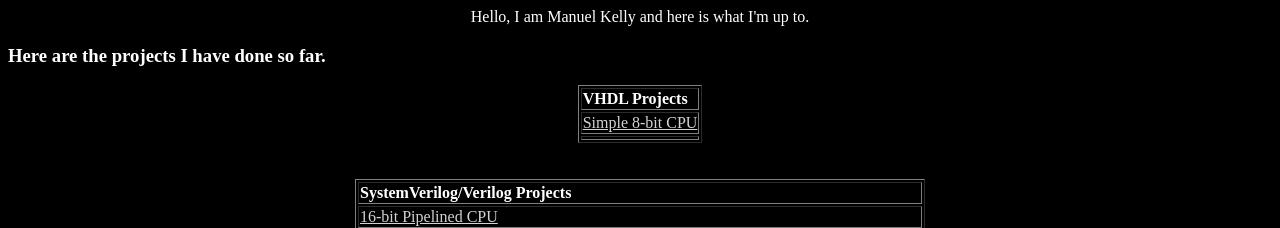
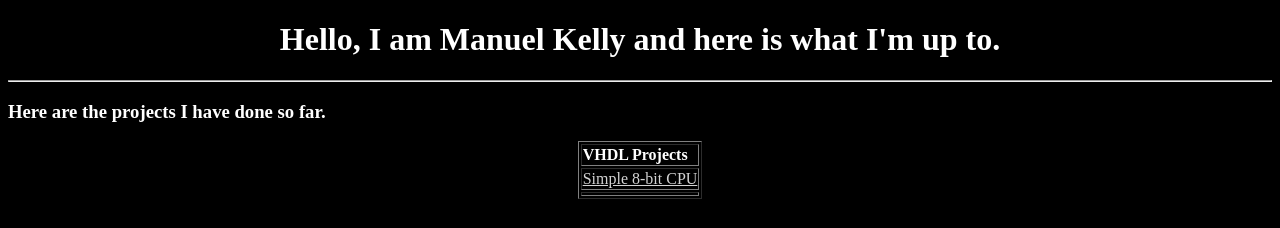
Before and after one commit to mankelly/mankelly.github.io, a plain HTML site: page index.html in a window 1280 px wide. Shown: the top 228 px of the page. Drawn offline with Linux system fonts and the light colour scheme.

Commit message:
Changing head and adding <hr> line

```diff
--- a/index.html
+++ b/index.html
@@ -1,7 +1,9 @@
 <!DOCTYPE html>
 <html>
 <body style="background-color:black"; class="center">
-	<head><center style="color:white"; style="font-size:32px">Hello, I am Manuel Kelly and here is what I'm up to.</center></head>
+	<head></head>
+		<h1><center style="color:white">Hello, I am Manuel Kelly and here is what I'm up to.</center></h1>
+		<hr style="color:gray">
 		<h3 style="color:white">Here are the projects I have done so far.</h3>
 		<!-- <p style="color:white">Here are the projects I have done so far.</p> -->
 
```
Also changed, not shown: 1 other file.
